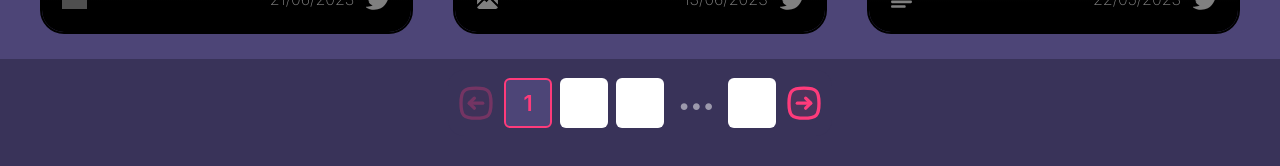
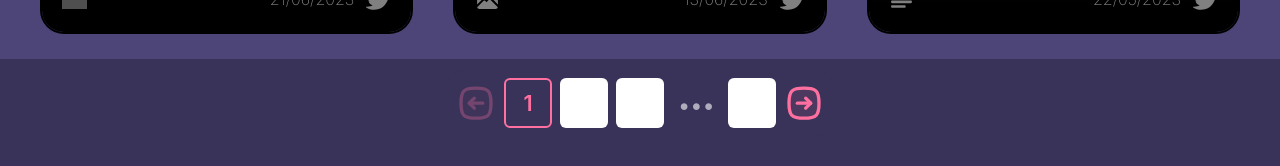
Before and after one commit to Nick-Gabe/central-nickgabe, a Next.js app: page / in a window 1280 px wide. Shown: the part 1310-1476 px from the top of the page. Built offline with nearby package versions, Linux system fonts and the light colour scheme; grey boxes are pictures that could not be loaded; a web font is replaced by a local one.

Commit message:
apply a brighter primary color for more contrast

```diff
--- a/src/app/components/Posts/PostPages.tsx
+++ b/src/app/components/Posts/PostPages.tsx
@@ -42,9 +42,9 @@ export const PostPages = (props: PostPagesProps) => {
         responsive
         onChange={setCurrentPage}
         hideOnSinglePage
-        prevIcon={<ArrowPrev className="w-10 text-primary" />}
-        nextIcon={<ArrowNext className="w-10 text-primary" />}
-        className="mt-4 mb-20 text-4xl font-bold bg-purple text-primary p-2 rounded-2xl overflow-hidden"
+        prevIcon={<ArrowPrev className="w-10 text-brightPrimary" />}
+        nextIcon={<ArrowNext className="w-10 text-brightPrimary" />}
+        className="mt-4 mb-20 text-4xl font-bold bg-purple p-2 rounded-2xl overflow-hidden"
       />
     </>
   );
--- a/src/app/globals.css
+++ b/src/app/globals.css
@@ -25,9 +25,13 @@
 }
 
 .ant-pagination-item-active {
-  @apply bg-brightPurple border-primary border-2 !important;
+  @apply bg-transparent border-brightPrimary border-2 !important;
 }
 .ant-pagination-item-active a {
+  @apply text-brightPrimary !important;
+}
+
+:is(.ant-pagination-next,.ant-pagination-prev):not([disabled]):is(:hover,:focus) svg {
   @apply text-primary !important;
 }
 
@@ -51,7 +55,6 @@
   @apply text-2xl relative !important;
 }
 
-.ant-pagination-item:not(.ant-pagination-item-active):is(:hover,:focus),
 .ant-pagination-item:not(.ant-pagination-item-active):is(:hover,:focus) {
   @apply bg-brightPurple !important;
 }
@@ -69,7 +72,7 @@
 
 .ant-pagination-item:not(.ant-pagination-item-active) a,
 .ant-pagination-item-ellipsis {
-  @apply text-white text-opacity-50 !important;
+  @apply text-white text-opacity-60 !important;
 }
 
 .solidShadow {
--- a/tailwind.config.js
+++ b/tailwind.config.js
@@ -9,6 +9,7 @@ module.exports = {
   theme: {
     backgroundColor: {
       black: '#121111',
+      brightPrimary: '#FF70A0',
       brightPurple: '#4D4577',
       primary: '#FE3B7B',
       purple: '#393359',
@@ -17,6 +18,7 @@ module.exports = {
     },
     borderColor: {
       black: '#000000',
+      brightPrimary: '#FF70A0',
       brightPurple: '#4D4577',
       primary: '#FE3B7B',
       purple: '#393359',
@@ -27,6 +29,7 @@ module.exports = {
     },
     colors: {
       black: '#121111',
+      brightPrimary: '#FF70A0',
       neutral: '#F2F2F2',
       primary: '#FE3B7B',
       white: '#FFFFFF',
```
